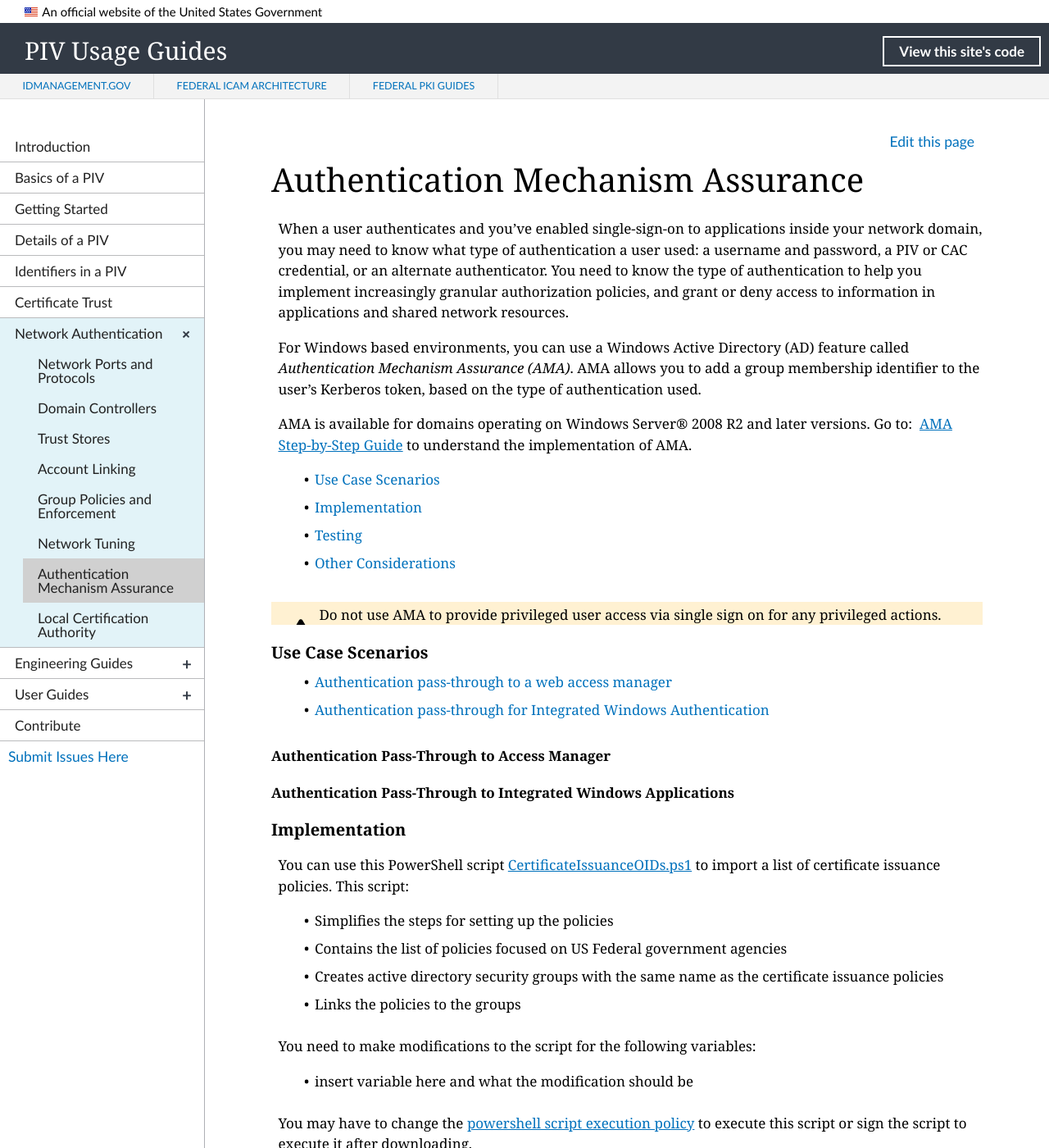
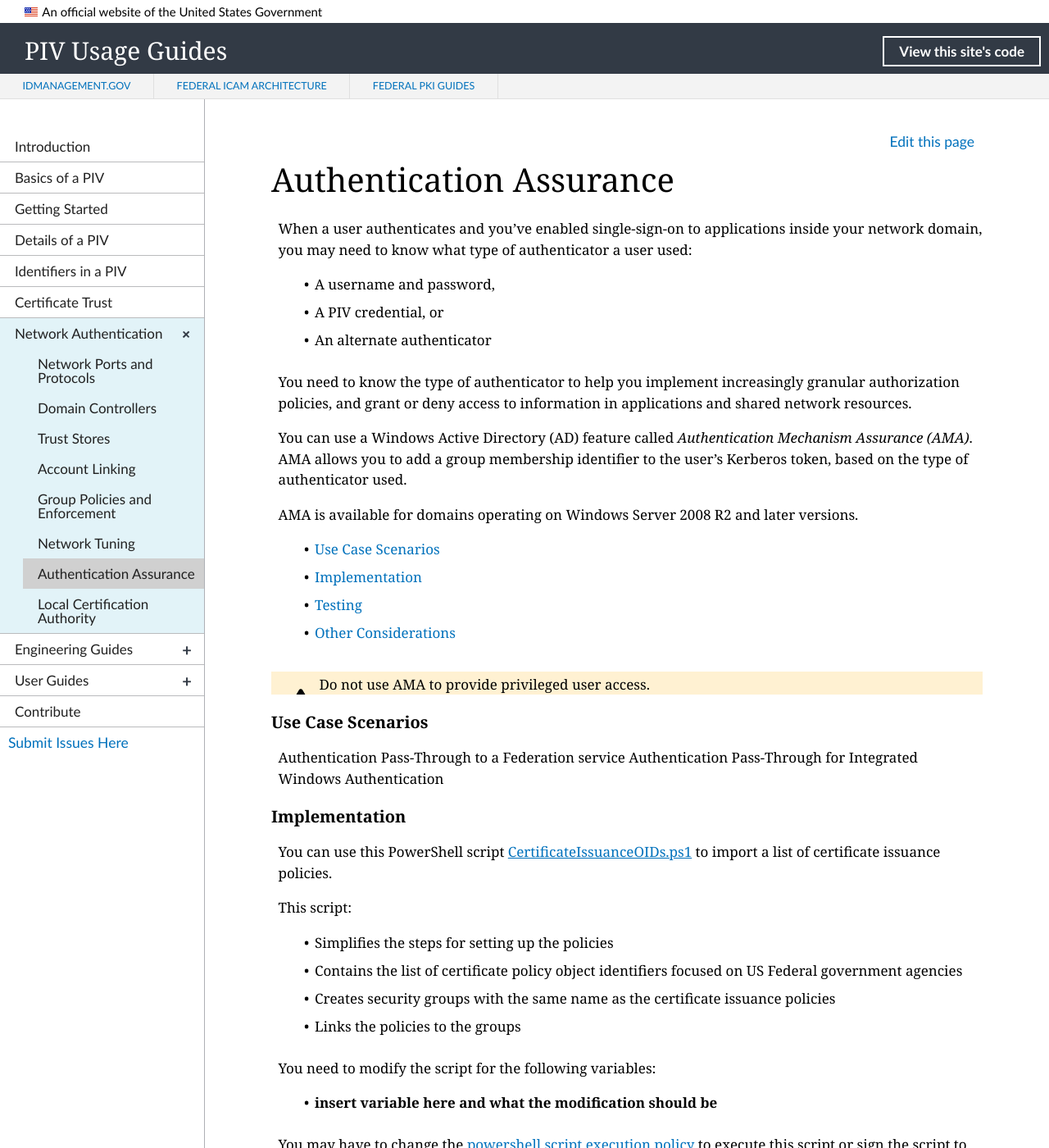
Before and after one commit to GSA/piv-guides, a Jekyll site: the page built from _networkconfig/10_ama.md, in a window 1280 px wide and 1400 px high. Shown: the whole window at 82% size. Built offline with Jekyll 4.4.1, drawn with Linux system fonts in a browser that asks for light colours; nearby versions of some CDN libraries; library files that are not in the unit come from our copies; some of the changed text lies outside the part shown.

Commit message:
updated top level with links and ama with links

````diff
--- a/_networkconfig/10_ama.md
+++ b/_networkconfig/10_ama.md
@@ -1,74 +1,83 @@
 ---
 layout: default
-title: Authentication Mechanism Assurance
+title: Authentication Assurance
 collection: networkconfig
 permalink: networkconfig/ama/
 ---
 
-When a user authenticates and you've enabled single-sign-on to applications inside your network domain, you may need to know what type of authentication a user used: a username and password, a PIV or CAC credential, or an alternate authenticator.  You need to know the type of authentication to help you implement increasingly granular authorization policies, and grant or deny access to information in applications and shared network resources.
+When a user authenticates and you've enabled single-sign-on to applications inside your network domain, you may need to know what type of authenticator a user used:
 
-For Windows based environments, you can use a Windows Active Directory (AD) feature called _Authentication Mechanism Assurance (AMA)_. AMA allows you to add a group membership identifier to the user’s Kerberos token, based on the type of authentication used.
+- A username and password,
+- A PIV credential, or
+- An alternate authenticator
 
-AMA is available for domains operating on Windows Server® 2008 R2 and later versions. Go to:&nbsp;&nbsp;[AMA Step-by-Step Guide](https://technet.microsoft.com/en-us/library/dd378897(v=WS.10).aspx){:target=_"blank"} to understand the implementation of AMA.
+You need to know the type of authenticator to help you implement increasingly granular authorization policies, and grant or deny access to information in applications and shared network resources.
+
+You can use a Windows Active Directory (AD) feature called _Authentication Mechanism Assurance (AMA)_. AMA allows you to add a group membership identifier to the user’s Kerberos token, based on the type of authenticator used.
+
+AMA is available for domains operating on Windows Server 2008 R2 and later versions.
 
 - [Use Case Scenarios](#use-case-scenarios)
 - [Implementation](#implementation)
 - [Testing](#testing)
 - [Other Considerations](#other-considerations)
 
-{% include alert-warning.html content="Do not use AMA to provide privileged user access via single sign on for any privileged actions." %}
+{% include alert-warning.html content="Do not use AMA to provide privileged user access." %}
 
 ### Use Case Scenarios
 
-- [Authentication pass-through to a web access manager](#authentication-pass-through-to-a-web-access-manager)
-- [Authentication pass-through for Integrated Windows Authentication](#authentication-pass-through-for-integrated-windows-authentication)
-
-#### Authentication Pass-Through to Access Manager
-
-
-#### Authentication Pass-Through to Integrated Windows Applications
+Authentication Pass-Through to a Federation service
+Authentication Pass-Through for Integrated Windows Authentication
 
 
 ### Implementation
-You can use this PowerShell script [CertificateIssuanceOIDs.ps1](https://github.com/GSA/ficam-scripts-public/tree/master/_ama){:target="_blank"} to import a list of  certificate issuance policies.  This script:
+You can use this PowerShell script [CertificateIssuanceOIDs.ps1](https://github.com/GSA/ficam-scripts-public/tree/master/_ama){:target="_blank"} to import a list of certificate issuance policies.
+
+This script:
 
 - Simplifies the steps for setting up the policies
-- Contains the list of policies focused on US Federal government agencies
-- Creates active directory security groups with the same name as the certificate issuance policies
+- Contains the list of certificate policy object identifiers focused on US Federal government agencies
+- Creates security groups with the same name as the certificate issuance policies
 - Links the policies to the groups
 
-You need to make modifications to the script for the following variables:
+You need to modify the script for the following variables:
 
-- insert variable here and what the modification should be
+- **insert variable here and what the modification should be**
 
 You may have to change the [powershell script execution policy](https://docs.microsoft.com/en-us/powershell/module/microsoft.powershell.core/about/about_execution_policies?view=powershell-5.1&viewFallbackFrom=powershell-Microsoft.PowerShell.Core){:target="_blank"} to execute this script or sign the script to execute it after downloading.
 
 An sample output of the script is shown below.
 
-     PS C:\> C:\AMA\Script\CertificateIssuanceOIDs.ps1
-     Created CN=id-fpki-common-authentication,OU=Groups,OU=Administrators,DC=agency,DC=gov
-     2.16.840.1.101.3.2.1.3.13 -- Unknown ObjectId
+```
+  PS C:\> C:\AMA\Script\CertificateIssuanceOIDs.ps1
+  Created CN=id-fpki-common-authentication,OU=Groups,OU=Administrators,DC=agency,DC=gov
+  2.16.840.1.101.3.2.1.3.13 -- Unknown ObjectId
 
-     Localized name added to DS store.
-     0: 1033,id-fpki-common-authentication
-     CertUtil: -oid command completed successfully.
-     Created CN=13.255922318A2AF32EC47D5B70735D4DB3,CN=OID,CN=Public Key Services,CN=Services,CN=Configuration,DC=agency,DC=gov
-     AD AMA set for 2.16.840.1.101.3.2.1.3.13  id-fpki-common-authentication
+  Localized name added to DS store.
+  0: 1033,id-fpki-common-authentication
+  CertUtil: -oid command completed successfully.
+
+  Created CN=13.255922318A2AF32EC47D5B70735D4DB3,CN=OID,CN=Public Key Services,CN=Services,CN=Configuration,DC=agency,DC=gov
+  AD AMA set for 2.16.840.1.101.3.2.1.3.13  id-fpki-common-authentication
+```
 
 ### Testing
-To test the output on your network domain, you will login with your PIV credential and check the kerberos tickets the the groups assigned.
+To test the output on your network domain, you will login with your PIV credential and check the groups assigned.
 
 - Authenticate with your PIV credential
-- From the command line:
-     C:\whoami /groups
-     .....
-     agency\id-fpki-common-authentication   Group  S-1-5-21-179144328 1-1764752353-2202401552-1113
-          Mandatory group, Enabled by default, Enabled group
-     .....
+- From the command line: C:\whoami /groups
+
+```
+  agency\id-fpki-common-authentication   Group  S-1-5-21-179144328 1-1764752353-2202401552-1113
+  Mandatory group, Enabled by default, Enabled group
+```
 
 
-### Other Considerations
+### Other Considerations and References
 Use the Windows Registry Editor to set the _AMA Priority_ above _Most Recently Issued Superior Certificate Heuristic_:
 
 - [HKEY_LOCAL_MACHINE\SYSTEM\CurrentControlSet\services\kdc]
 - "ChainWithIssuancePolicyOIDs"=dword:00000001
+
+
+Refer to [AMA Step-by-Step Guide](https://technet.microsoft.com/en-us/library/dd378897(v=WS.10).aspx){:target=_"blank"} to understand the implementation of AMA.
````
Also changed, not shown: _networkconfig/00_index.md (+3 -2 lines).
